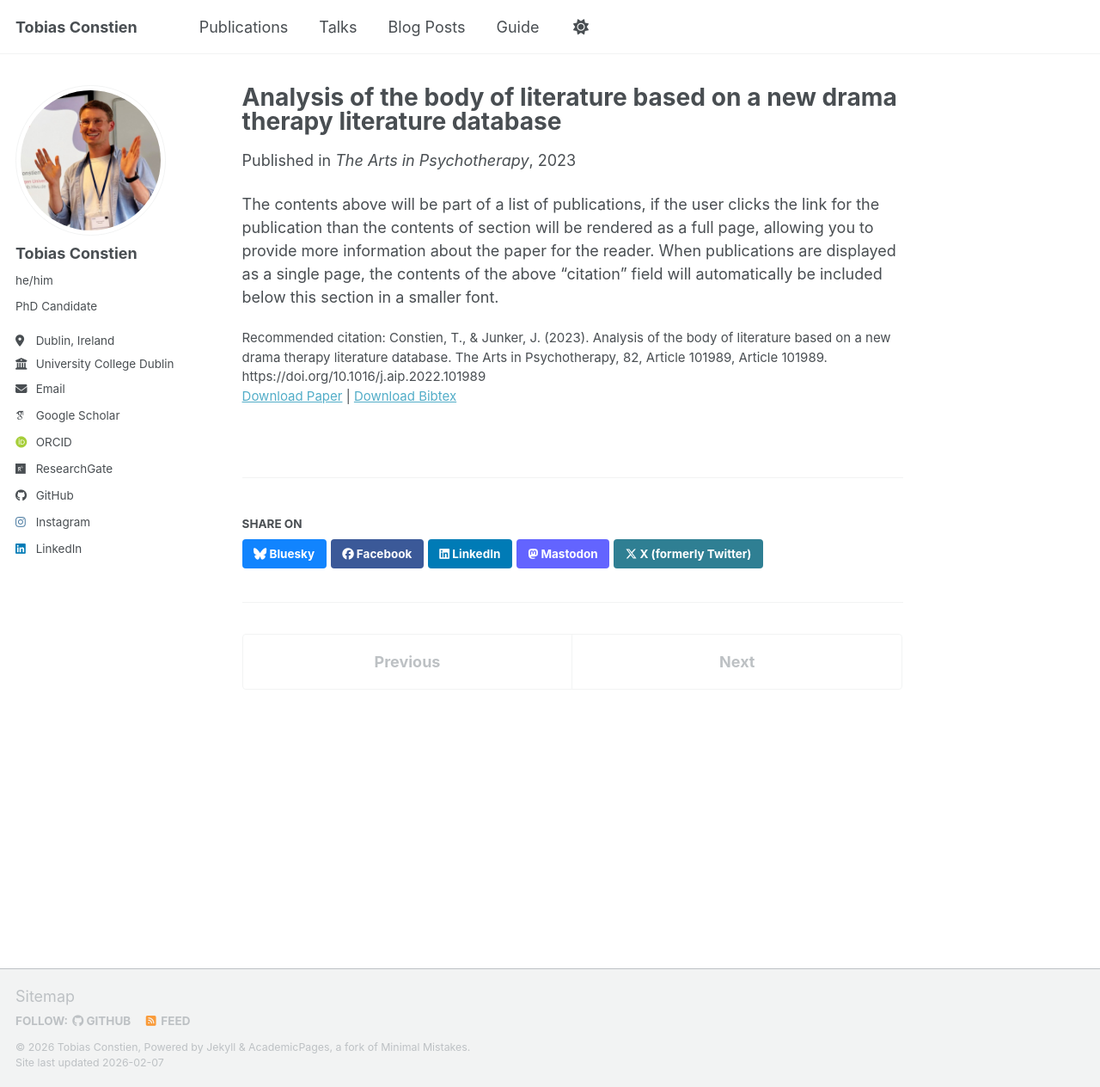
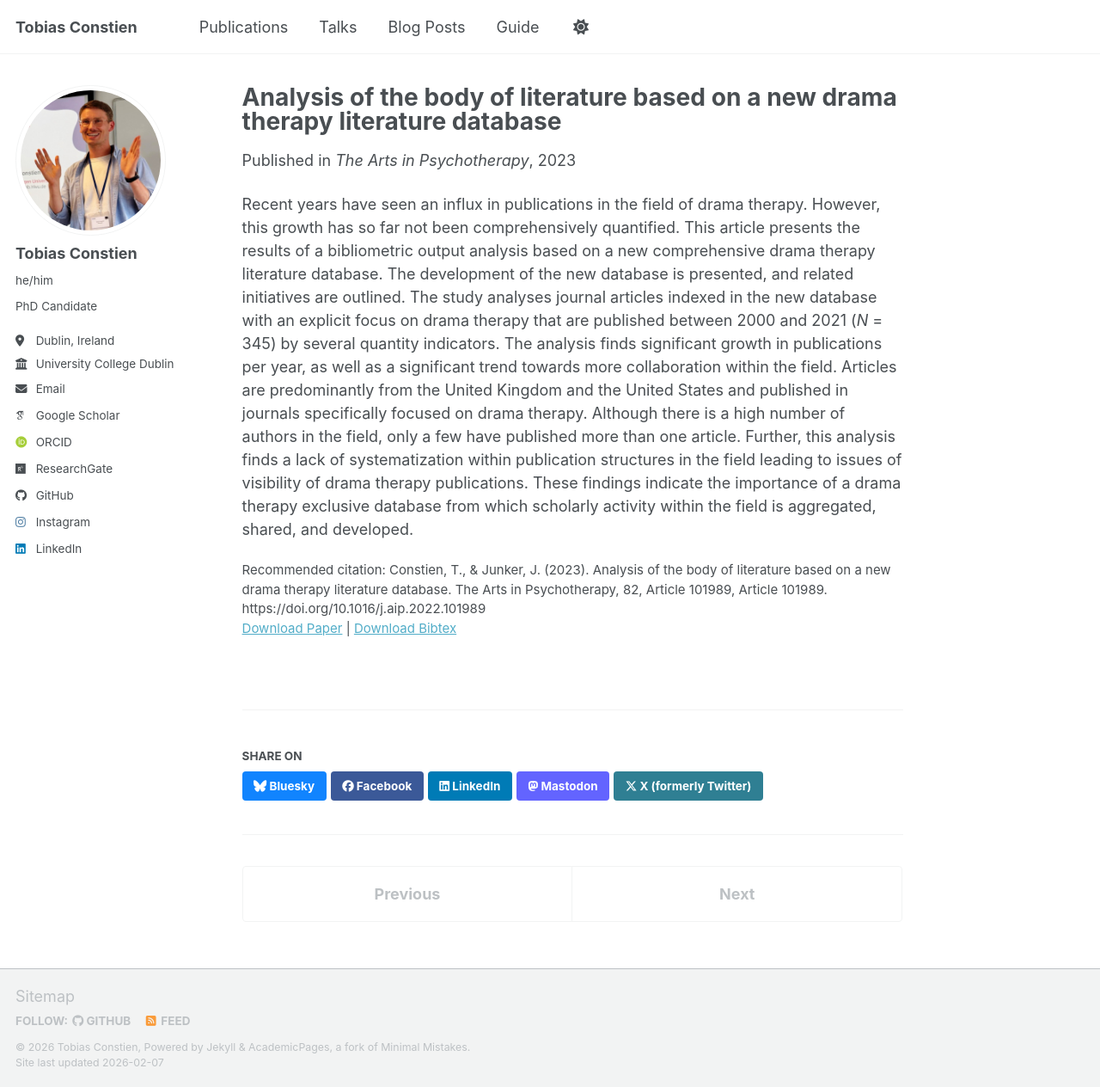
Before and after one commit to tobicn/TobiasConstien, a Jekyll site: the page built from _publications/2023-02-01-bibliometric-analysis.md, in a window 1280 px wide and 1264 px high. Shown: the whole window at 86% size. Built offline with Jekyll 4.4.1, drawn with Linux system fonts in a browser that asks for light colours; some web fonts are replaced; a script bundle is joined from its source files by our own code; library files that are not in the unit come from our copies.

Commit message:
Add Abstract

```diff
--- a/_publications/2023-02-01-bibliometric-analysis.md
+++ b/_publications/2023-02-01-bibliometric-analysis.md
@@ -10,4 +10,4 @@ paperurl: 'https://tobicn.github.io/TobiasConstien/files/2023-02-01-bibliometric
 bibtexurl: 'https://tobicn.github.io/TobiasConstien/files/2023-02-01-bibliometric-analysis.ris'
 citation: 'Constien, T., & Junker, J. (2023). Analysis of the body of literature based on a new drama therapy literature database. The Arts in Psychotherapy, 82, Article 101989, Article 101989. https://doi.org/10.1016/j.aip.2022.101989'
 ---
-The contents above will be part of a list of publications, if the user clicks the link for the publication than the contents of section will be rendered as a full page, allowing you to provide more information about the paper for the reader. When publications are displayed as a single page, the contents of the above "citation" field will automatically be included below this section in a smaller font.
+Recent years have seen an influx in publications in the field of drama therapy. However, this growth has so far not been comprehensively quantified. This article presents the results of a bibliometric output analysis based on a new comprehensive drama therapy literature database. The development of the new database is presented, and related initiatives are outlined. The study analyses journal articles indexed in the new database with an explicit focus on drama therapy that are published between 2000 and 2021 (*N* = 345) by several quantity indicators. The analysis finds significant growth in publications per year, as well as a significant trend towards more collaboration within the field. Articles are predominantly from the United Kingdom and the United States and published in journals specifically focused on drama therapy. Although there is a high number of authors in the field, only a few have published more than one article. Further, this analysis finds a lack of systematization within publication structures in the field leading to issues of visibility of drama therapy publications. These findings indicate the importance of a drama therapy exclusive database from which scholarly activity within the field is aggregated, shared, and developed.
```
